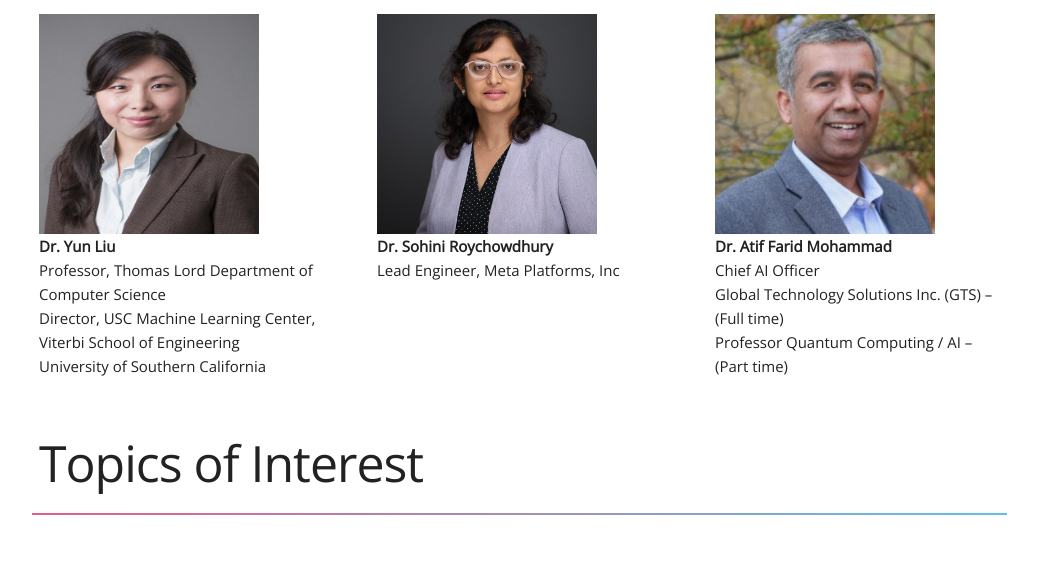
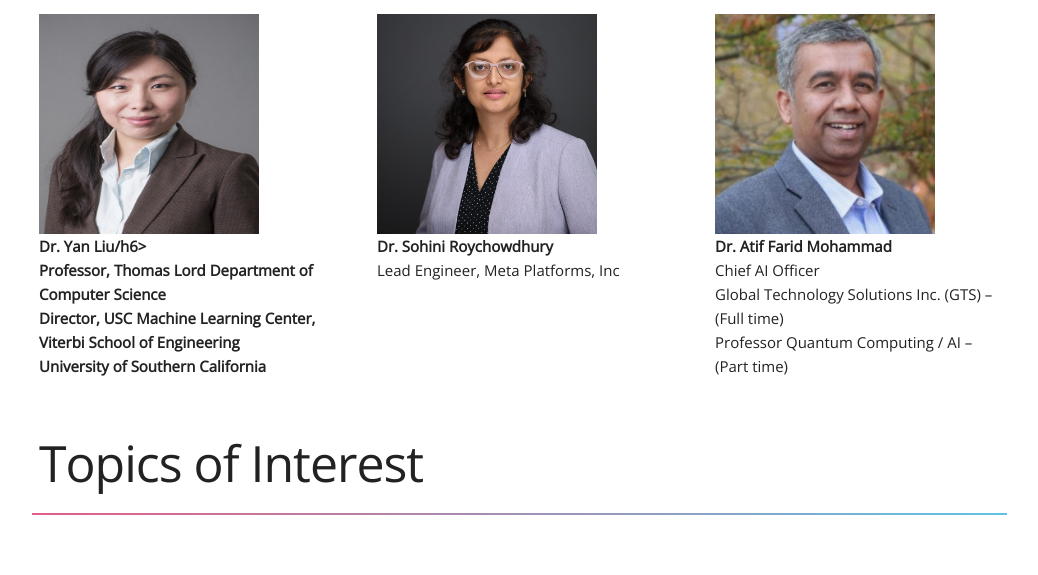
Before and after one commit to ilmaan/ICSE-IT-Conf, a Django app: page / in a window 1280 px wide. Shown: the part 1627-2202 px from the top of the page, without its empty margins (121-1159 px from the left). Run offline with Django 5.2, Linux system fonts and the light colour scheme; some libraries are stand-ins or nearby versions.

Commit message:
fix: spelling mistake

```diff
--- a/templates/home.html
+++ b/templates/home.html
@@ -163,7 +163,7 @@
           <div class="row mb-4" style="width:-webkit-fill-available;">
           <div class="four columns mb-4">
             <img src="{% static 'app/images/YanLiu_crop.jpeg' %}" width="220" height="220" alt=""/>
-            <h6>Dr. Yun Liu</h6>
+            <h6>Dr. Yan Liu/h6>
             <p>
 
               Professor, Thomas Lord Department of Computer Science
--- a/templates/home2.html
+++ b/templates/home2.html
@@ -143,7 +143,7 @@
           <div class="row mb-4" style="width:-webkit-fill-available;">
           <div class="four columns mb-4">
             <img src="{% static 'app/images/YanLiu_crop.jpeg' %}" width="220" height="220" alt=""/>
-            <h6>Dr. Yun Liu</h6>
+            <h6>Dr. Yan Liu</h6>
             <p>
 
               Professor, Thomas Lord Department of Computer Science
```
